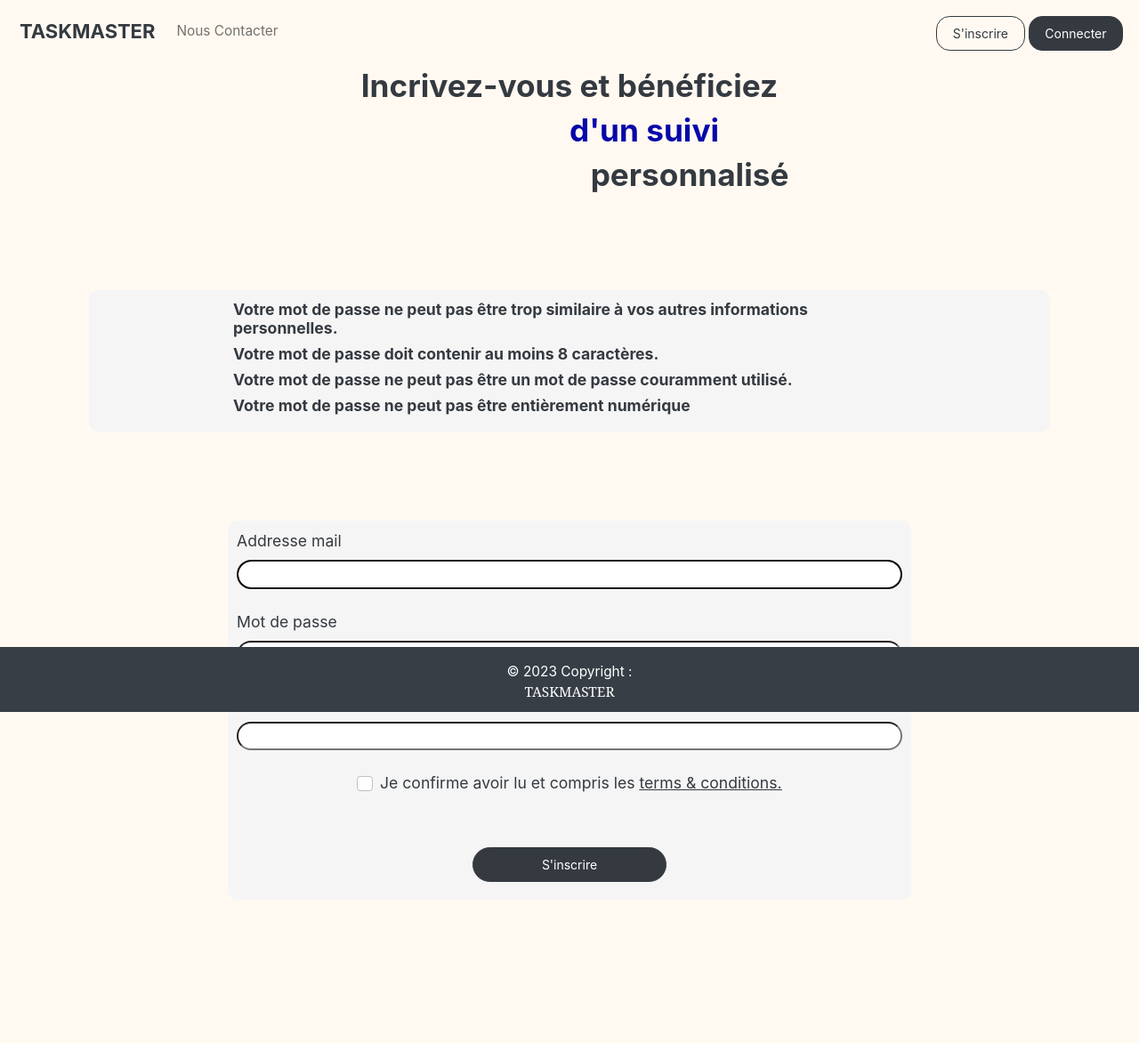
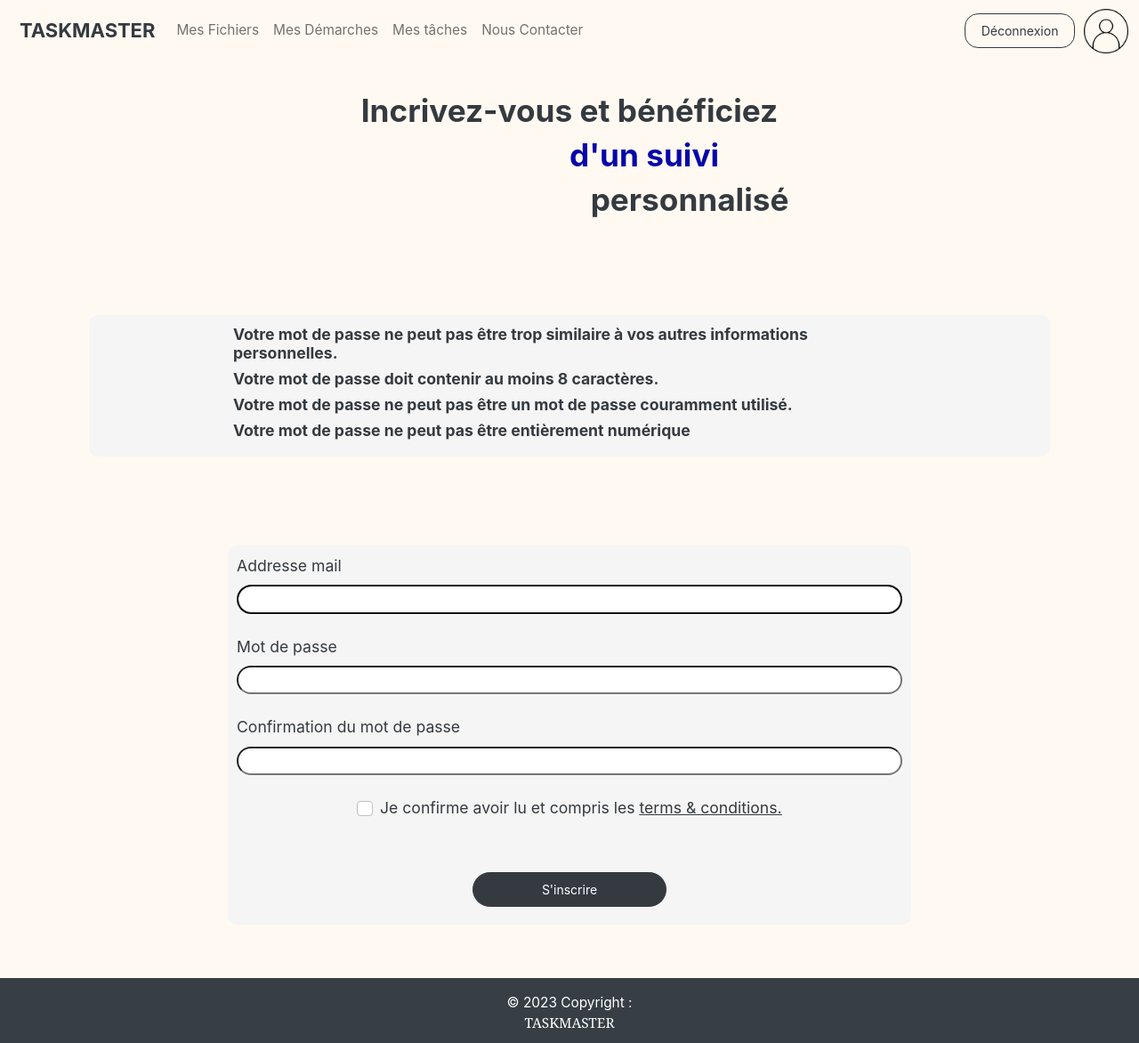
Before and after one commit to Bryan82370/CEOS, a Django app: page /register/ in a window 1280 px wide. Shown: the whole page at 89% size. Before the commit the page ends 991 px from the top, so only its background shows below. Run offline with Django 4.2, Linux system fonts and the light colour scheme.

Commit message:
[REF] upgrade website

```diff
--- a/website/templates/index.html
+++ b/website/templates/index.html
@@ -9,11 +9,11 @@
             <img class="d-block w-100" src="{% static '/img/work5.jpg' %}" alt="First slide">
             <div class="carousel-caption d-none d-md-block">
                 <blockquote class="blockquote text-center">
-                    <h2 class="mb-0" style="margin-bottom: 100px;">"Routine n'est pas organisation, pas plus que paralysie n'est ordre."</h2>
+                    <h2 class="mb-0" style="margin-bottom: 100px;">"La raison d'être d'une organisation est de permettre à des gens ordinaires de faire des choses extraordinaires."</h2>
                     <br/>
                     <br/>
                     <br/>
-                    <footer class="blockquote-footer" style="margin-bottom: 350px;font-size: x-large;">Arthur Helps</footer>
+                    <footer class="blockquote-footer" style="margin-bottom: 225px;font-size: x-large;">Peter Drucker</footer>
                 </blockquote>
             </div>
         </div>
--- a/website/templates/security/register.html
+++ b/website/templates/security/register.html
@@ -1,10 +1,49 @@
 <!DOCTYPE html>
 <html lang="fr">
-{% extends "nav.html" %} {% load static %}
-<meta charset="utf-8" /> {% block content %}
-<!-- register.html -->
+{% load static %}
+<header>
+    <meta charset="utf-8" />
+    <title>TASKMASTER</title>
+    <meta name="viewport" content="width=device-width, initial-scale=1">
+    <link href="https://bootswatch.com/5/litera/bootstrap.min.css" rel="stylesheet">
+    <script src="https://cdn.jsdelivr.net/npm/bootstrap@5.1.1/dist/js/bootstrap.bundle.min.js"></script>
+    <meta http-equiv="Cache-Control" content="no-cache, no-store, must-revalidate">
+</header>
 
-<div style="padding-left: 100px; padding-right: 100px; padding-top: 10px">
+<body style="background-color: rgb(255, 249, 241);">
+    <nav class="navbar navbar-expand-lg float-right" style="background-color: #FFF9F1;">
+        <div class="container-fluid" style="background-color: #FFF9F1;margin-left:10px;">
+            <a class="navbar-brand" href="/welcome"><strong>TASKMASTER</strong></a>
+            <button class="navbar-toggler" type="button" data-bs-toggle="collapse" data-bs-target="#navbarColor03" aria-controls="navbarColor03" aria-expanded="false" aria-label="Toggle navigation">
+                <span class="navbar-toggler-icon"></span>
+              </button>
+            <div class="collapse navbar-collapse" id="navbarColor03">
+                <ul class="navbar-nav me-auto">
+                    <li class="nav-item">
+                        <a class="nav-link" href="/document" role="button" aria-haspopup="true" aria-expanded="false">Mes Fichiers</a>
+                    </li>
+                    <li class="nav-item">
+                        <a class="nav-link" href="/step" role="button" aria-haspopup="true" aria-expanded="false">Mes Démarches</a>
+                    </li>
+                    <li class="nav-item">
+                        <a class="nav-link" href="/list" role="button" aria-haspopup="true" aria-expanded="false">Mes tâches</a>
+                    </li>
+                    <li class="nav-item">
+                        <a class="nav-link" href="/about" role="button" aria-haspopup="true" aria-expanded="false">Nous Contacter</a>
+                    </li>
+                </ul>
+
+                <form class="d-flex" style="margin-right:10px;">
+                    <a class="btn btn-outline-dark my-2 my-sm-0" href="{% url 'index' %}">Déconnexion</a>
+                </form>
+                <a href="/info">
+                    <img src="{% static '/img/profil.png' %}" style="width: 50px;height:auto;margin-top: 2px;" alt="My image">
+                </a>
+            </div>
+        </div>
+    </nav>
+
+    <div style="padding-left: 100px; padding-right: 100px; padding-top: 10px; margin-top: 25px;">
         <div style="background-color:  #FFF9F1;">
             <h2 style="text-align: center;">Incrivez-vous et bénéficiez</h2>
             <h2 style="color: rgb(6, 6, 170); padding-left: 50%;">d'un suivi</h2>
@@ -66,7 +105,7 @@
     </body>
     <style>
         .footer {
-        position: fixed;
+            margin-top: 60px;
             left: 0;
             bottom: 0;
             width: 100%;
@@ -86,6 +125,5 @@
 
     </footer>
     <!-- Footer -->
-{% endblock %}
 
 </html>
```
Lines whose indentation alone changed are shown as unchanged.
